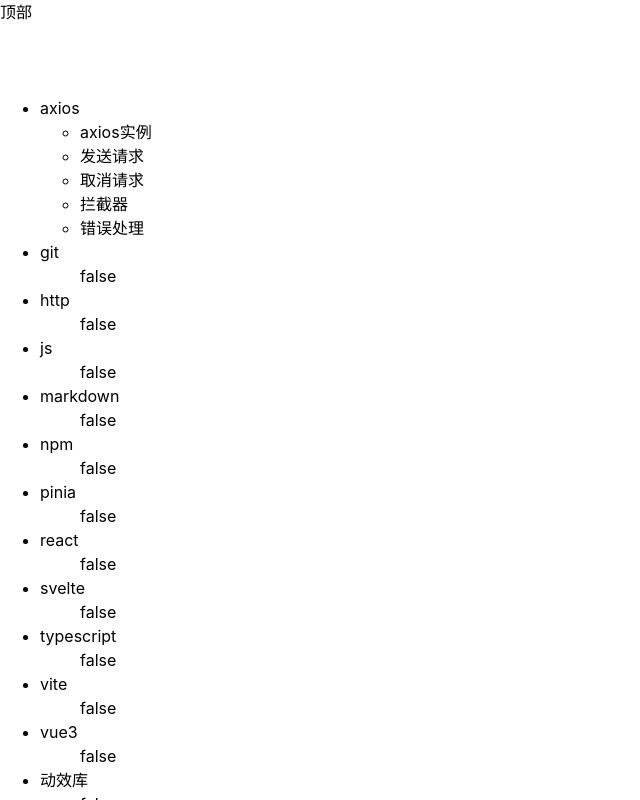
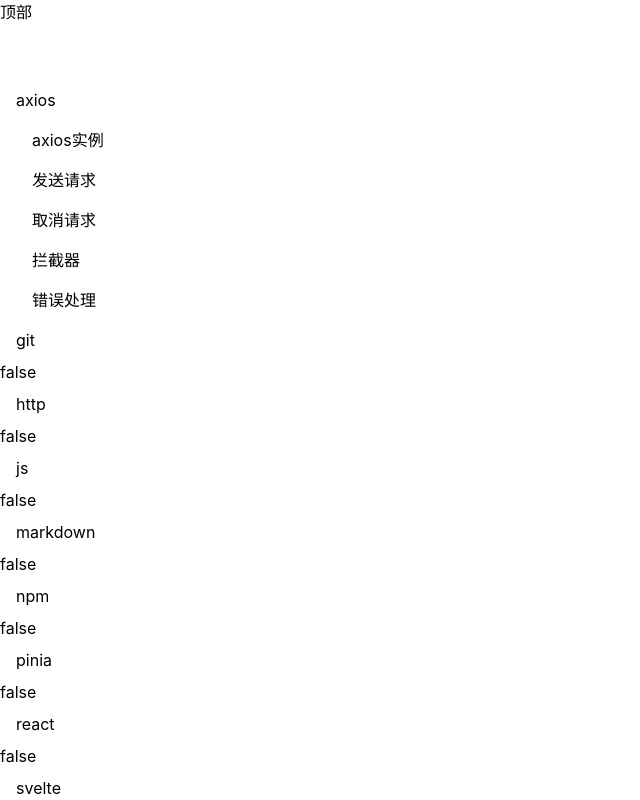
Before and after one commit to bigbiglv/note-pro, a Vue app: page / in a window 1280 px wide. Both pictures are taken after a click on the element "axios". Shown: the whole page, without its empty margins (0-640 px from the left). Built offline with nearby package versions, Linux system fonts and the light colour scheme.

Commit message:
feat: 菜单样式调整

```diff
--- a/src/layout/Menu.tsx
+++ b/src/layout/Menu.tsx
@@ -29,7 +29,7 @@
         class="w-3xl h-full fixed top-0 left-0 overflow-y-auto"
         style={asideStyle.value}
       >
-        <ul>
+        <ul class='list-none p-0 m-0'>
           {
             appStore.menuData.map(menu => <MenuItem data={menu} key={menu.path} />)
           }
--- a/src/layout/components/MenuItem.tsx
+++ b/src/layout/components/MenuItem.tsx
@@ -41,20 +41,22 @@
 
     /** 单个菜单的按钮 */
     const singleItemRender = () => (
-      <li>
-        <router-link to={data.path}>
+      <li class='h-40px px-4 pl-8 flex items-center'>
+        <router-link to={data.path} class='no-underline'>
           {data?.meta?.name ?? data.name}
         </router-link>
       </li>
     )
     /** 有多个菜单的按钮 */
     const partnerItemRender = () => (
-      <li>
-        <span class="select-none cursor-pointer" onClick={() => switchMenu(data.name as string)}>
-          {data?.meta?.name ?? data.name}
-        </span>
+      <>
+        <li class='h-40px px-4 flex items-center' onClick={() => switchMenu(data.name as string)}>
+          <span class="select-none cursor-pointer">
+            {data?.meta?.name ?? data.name}
+          </span>
+        </li>
         {
-          <ul>
+          <ul class='list-none p-0'>
             {
               data.meta?.open &&
               data.children?.map(child => {
@@ -63,7 +65,7 @@
             }
           </ul>
         }
-      </li>
+      </>
     )
 
     const menuItemRender = () => (data.children?.length ? partnerItemRender() : singleItemRender())
```
